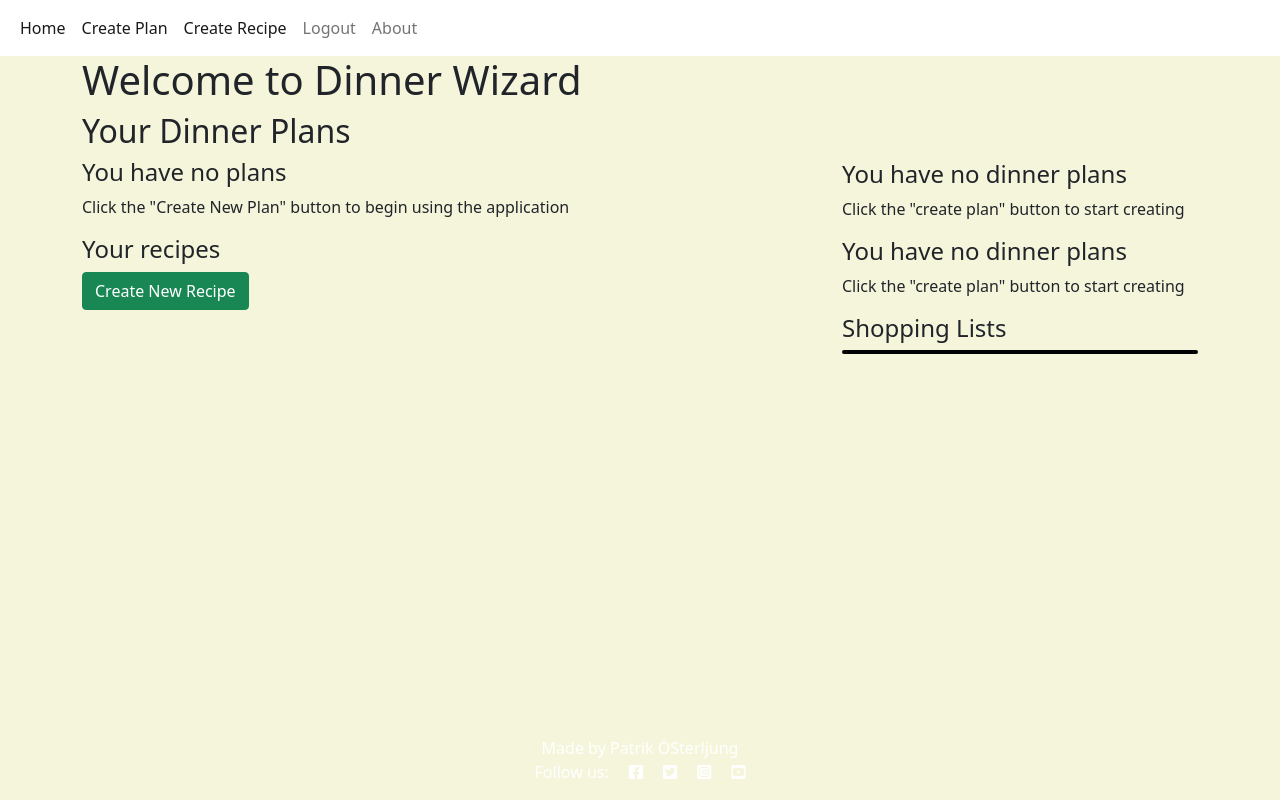
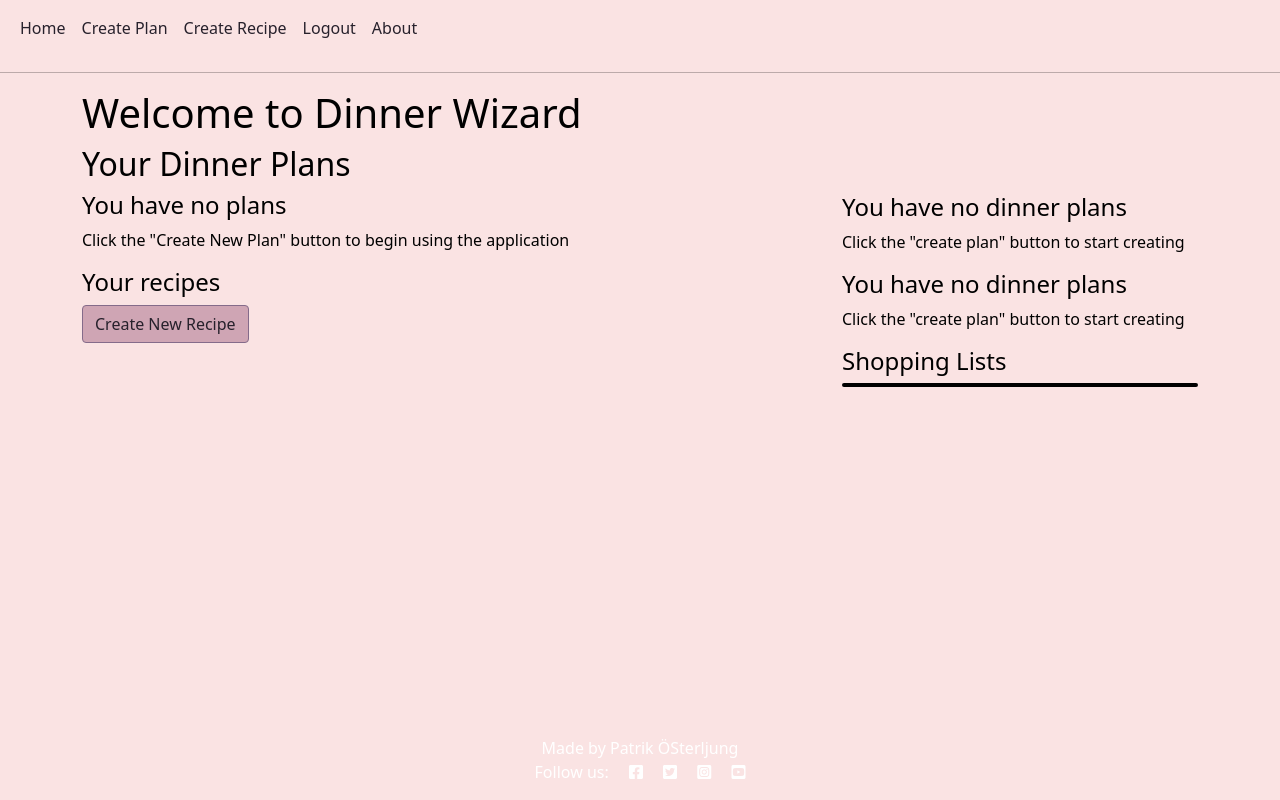
Before and after one commit to oljung/portfolio-project-4, a Django app: page /plans/ in a window 1280 px wide. Run offline with Django 4.2, Linux system fonts and the light colour scheme; the visitor is signed in with stand-in values (Sample User, id 1); data comes from the database, SQL or seed files in the repository; data that the repository does not hold is empty.

Commit message:
feat: change color theme

```diff
--- a/static/css/style.css
+++ b/static/css/style.css
@@ -2,20 +2,41 @@
 
 body {
     background-color: var(--main-bg-color);
+    color: var(--main-text-color);
 }
+
 
 /* Variables */
 :root {
     /* Colors */
-    --main-bg-color: beige;
-    --main-button-color: darkslategray;
-    --main-button-hover-color: slategray;
+    --main-bg-color: #FAE3E3;
+    --main-button-color: #846B8A;
+    --main-button-hover-color: #C98BB9;
+    --main-button-border: #C98BB9;
+    --accent-button-color: #CFA5B4;
+    --accent-button-text-color: #27212C;
+    --accent-button-hover-color: #C98BB9;
+    --accent-button-text-hover-color: #fff;
+    --accent-button-border: #846B8A;
     --main-text-color: black;
-    --accent-text-color: darkslategray;
+    --accent-text-color: #846B8A;
+    --list-bg-color: #F7D4BC;
 }
 
+/* Nav Links */
+.navbar {
+    background-color: var(--main-bg-color);
+}
 
-/* Colors */
+.nav-link {
+    color: var(--accent-button-text-color);
+}
+
+.nav-link:hover {
+    color: var(--accent-button-color);
+}
+
+/* Buttons */
 
 .btn-primary {
     background-color: var(--main-button-color);
@@ -27,11 +48,28 @@ body {
     border-color: var(--main-button-color);
 }
 
+.btn-success {
+    background-color: var(--accent-button-color);
+    color: var(--accent-button-text-color);
+    border-color: var(--accent-button-border);
+}
 
+.btn-success:hover {
+    background-color: var(--accent-button-hover-color);
+    border-color: var(--accent-button-border);
+    color: var(--accent-button-text-hover-color);
+
+}
+
+/* Backgrounds */
+
+.list-background {
+    background-color: var(--list-bg-color);
+}
 
 /* PLans page */
 .recipe-list {
-    background-color: #fff;
+    background-color: var(--list-bg-color);
     min-height: 200px;
     width: 100%;
     list-style-type: none;
@@ -42,6 +80,8 @@ body {
 
 .list-header {
     padding-left: 20px;
+    font-size: 120%;
+    font-weight: 700;
 }
 
 .recipe-item {
@@ -75,7 +115,7 @@ body {
 }
 
 .plan-list {
-    background-color: #fff;
+    background-color: var(--list-bg-color);
     border: 2px solid black;
     border-radius: 5px;
     list-style-type: none;
@@ -111,10 +151,17 @@ body {
     .recipe-item-name {
         width: 40%;
     }
+    .recipe-item-created {
+        margin-left: 15px;
+    }
+
 }
 
 @media screen and (max-width: 321px) {
-    .recipe-item-category {
-        margin-right: 5px;
+    .header-item-created {
+        margin-left: 25px !important;
+    }
+    .recipe-item-created {
+        margin-left: 15px;
     }
 }
--- a/templates/base.html
+++ b/templates/base.html
@@ -24,7 +24,7 @@
 <body class="d-flex flex-column h-100 main-bg">
 
     <!-- Navigation -->
-    <nav class="navbar navbar-expand-lg navbar-light bg-white">
+    <nav class="navbar navbar-expand-lg">
         <div class="container-fluid">
             <button class="navbar-toggler" type="button" data-bs-toggle="collapse" data-bs-target="#navbarText"
                 aria-controls="navbarText" aria-expanded="false" aria-label="Toggle navigation">
@@ -34,13 +34,13 @@
                 <ul class="navbar-nav me-auto mb-2 mb-lg-0">
                     {% if user.is_authenticated %}
                     <li class="nav-item">
-                        <a class="nav-link active" aria-current="page" href="{% url 'plans' %}">Home</a>
+                        <a class="nav-link" aria-current="page" href="{% url 'plans' %}">Home</a>
                     </li>
                     <li class="nav-item">
-                        <a class="nav-link active" aria-current="page" href="{% url 'create_plan' %}">Create Plan</a>
+                        <a class="nav-link" aria-current="page" href="{% url 'create_plan' %}">Create Plan</a>
                     </li>
                     <li class="nav-item">
-                        <a class="nav-link active" aria-current="page" href="{% url 'create_recipe' plan_id=0 %}">Create Recipe</a>
+                        <a class="nav-link" aria-current="page" href="{% url 'create_recipe' plan_id=0 %}">Create Recipe</a>
                     </li>
                     <li class="nav-item">
                         <a class="nav-link" href="{% url 'account_logout' %}">Logout</a>
@@ -63,6 +63,7 @@
             </div>
         </div>
     </nav>
+    <hr>
 
     <!-- <div class="container">
         <div class="row">
--- a/templates/plan_detail.html
+++ b/templates/plan_detail.html
@@ -79,7 +79,7 @@
         <div class="row">
             <div class="form-group col-md-4" id="div-id-recipe">
                 <label for="recipe">Recipes</label>
-                <select name="recipe" id="recipe" multiple>
+                <select name="recipe" id="recipe" multiple class="list-background">
                     {% if plan.recipes %}
                         {% for recipe in plan.recipes.all %}
                             <option value="{{ recipe.id }}">
--- a/templates/plans.html
+++ b/templates/plans.html
@@ -25,7 +25,7 @@
                     <li class="list-header">
                         <span class="recipe-item-name">Name</span>
                         <span class="recipe-item-category">Category</span>
-                        <span class="recipe-item-created">Creator</span>
+                        <span class="recipe-item-created header-item-created">Creator</span>
                     </li>
                     <hr>
                 {% for recipe in active_plan.recipes.all %}
```
